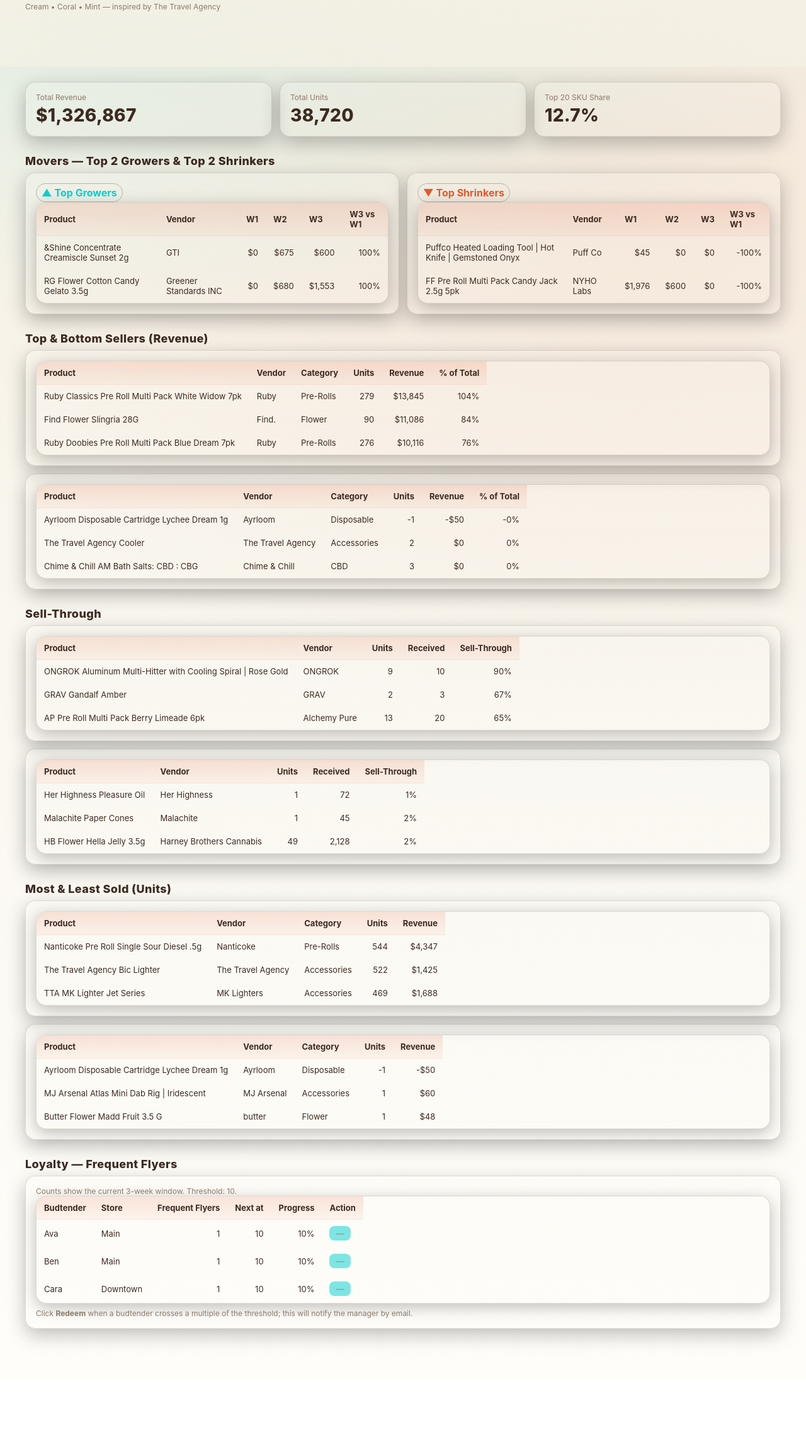
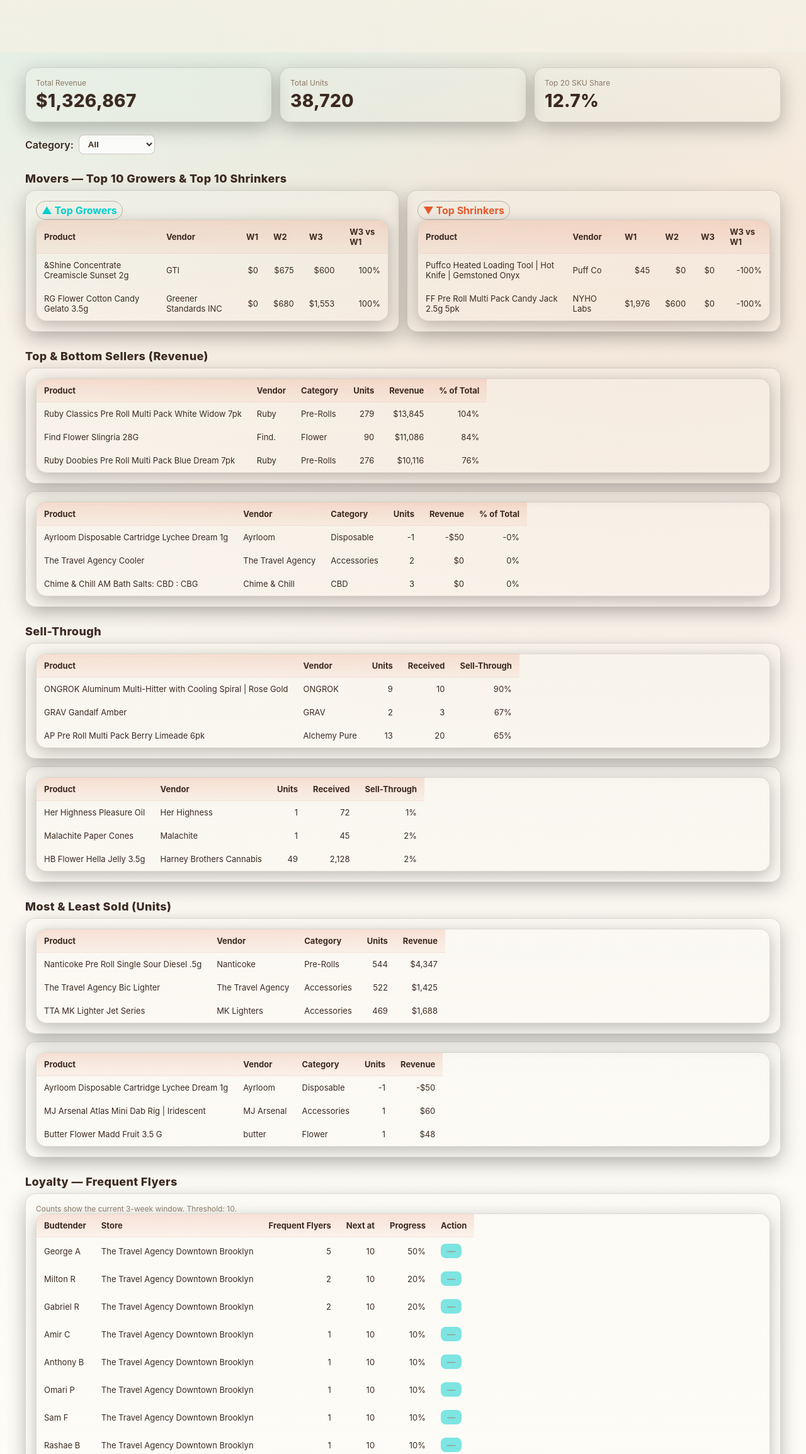
Before and after one commit to kaleogrant-tta/sales-crm, a plain HTML site: page index.html in a window 1280 px wide. Shown: the part 84-2393 px from the top of the page at 63% size. Before the commit the page ends 2274 px from the top, so only its background shows below. Drawn offline with Linux system fonts and the light colour scheme.

Commit message:
Add category filter and top 10 movers; remove tagline; update Frequent Flyer signups data

```diff
--- a/index.html
+++ b/index.html
@@ -68,9 +68,34 @@ tbody tr{transition:background .12s, transform .12s}tbody tr:hover{background:rg
 button.btn{background:var(--mint);color:var(--coffee);padding:4px 10px;border:none;border-radius:8px;cursor:pointer;font-weight:600;transition:background .15s}
 button.btn:hover{background:rgba(0,207,207,0.8)}
 button.btn:disabled{opacity:.5;cursor:not-allowed}
+
+/* Filter bar for category toggle */
+.filter-bar{
+  margin:16px 0;
+  display:flex;
+  align-items:center;
+  gap:8px;
+  flex-wrap:wrap;
+}
+.filter-label{
+  font-weight:600;
+  color:var(--coffee);
+}
+.filter-select{
+  padding:6px 10px;
+  border-radius:8px;
+  border:1px solid rgba(60,42,33,.25);
+  background:rgba(255,255,255,0.8);
+  color:var(--coffee);
+  font-weight:600;
+}
+.filter-select:focus{
+  outline:none;
+  box-shadow:0 0 0 2px rgba(230,88,44,.3);
+}
 </style></head>
 <body>
-<div class='header'><div class='container'><h1>3-Week Sales CRM</h1><div class='muted'>Cream • Coral • Mint — inspired by The Travel Agency</div></div></div>
+<div class='header'><div class='container'><h1>3-Week Sales CRM</h1></div></div>
 <div class='container'>
   <div class='kpis'>
     <div class='card'><div class='muted'>Total Revenue</div><div id='kpi-rev' class='metric'>—</div></div>
@@ -78,7 +103,13 @@ button.btn:disabled{opacity:.5;cursor:not-allowed}
     <div class='card'><div class='muted'>Top 20 SKU Share</div><div id='kpi-share' class='metric'>—</div></div>
   </div>
 
-  <div class='section-title'>Movers — Top 2 Growers & Top 2 Shrinkers</div>
+  <!-- Category filter toggle to view performance by cannabis category -->
+  <div class='filter-bar'>
+    <label for="category-filter" class="filter-label">Category:</label>
+    <select id="category-filter" class="filter-select"></select>
+  </div>
+
+  <div class='section-title'>Movers — Top 10 Growers & Top 10 Shrinkers</div>
   <div class='two-col'>
     <div class='card'><div class='chip up'>▲ Top Growers</div><table id='movers-growers'></table></div>
     <div class='card'><div class='chip down'>▼ Top Shrinkers</div><table id='movers-shrinkers'></table></div>
@@ -127,17 +158,7 @@ async function load(){
     {key:'W3',label:'W3',format:'currency',align:'right'},
     {key:'W3_vs_W1',label:'W3 vs W1',format:'pct',align:'right'}
   ];
-  table(
-    document.getElementById('movers-growers'),
-    pickTopN(DATA.sku_movers_up,'W3_vs_W1',2,false),
-    moverCols
-  );
-  table(
-    document.getElementById('movers-shrinkers'),
-    pickTopN(DATA.sku_movers_down,'W3_vs_W1',2,true),
-    moverCols
-  );
-
+  // Columns definitions for each table
   const revCols=[
     {key:'product',label:'Product'},
     {key:'vendor',label:'Vendor'},
@@ -146,9 +167,6 @@ async function load(){
     {key:'revenue',label:'Revenue',format:'currency',align:'right'},
     {key:'pct_total',label:'% of Total',format:'pct',align:'right'}
   ];
-  table(document.getElementById('top-sellers'), (DATA.sku_top_revenue||[]).slice(0,25), revCols);
-  table(document.getElementById('bottom-sellers'), (DATA.sku_bottom_revenue||[]).slice(0,25), revCols);
-
   const stCols=[
     {key:'product',label:'Product'},
     {key:'vendor',label:'Vendor'},
@@ -156,17 +174,6 @@ async function load(){
     {key:'units_received',label:'Received',format:'int',align:'right'},
     {key:'sell_through',label:'Sell-Through',format:'pct',align:'right'}
   ];
-  table(
-    document.getElementById('sell-top'),
-    (DATA.sku_sellthrough_top||[]).slice(0,25),
-    stCols
-  );
-  table(
-    document.getElementById('sell-bottom'),
-    (DATA.sku_sellthrough_bottom||[]).slice(0,25),
-    stCols
-  );
-
   const unitCols=[
     {key:'product',label:'Product'},
     {key:'vendor',label:'Vendor'},
@@ -174,16 +181,78 @@ async function load(){
     {key:'units',label:'Units',format:'int',align:'right'},
     {key:'revenue',label:'Revenue',format:'currency',align:'right'}
   ];
+  // Populate category filter options
+  const selectEl = document.getElementById('category-filter');
+  if(selectEl){
+    // gather categories from all relevant arrays
+    const allItems = [];
+    ['sku_top_revenue','sku_bottom_revenue','sku_most_units','sku_least_units','sku_sellthrough_top','sku_sellthrough_bottom','sku_movers_up','sku_movers_down'].forEach(key=>{
+      const arr = DATA[key] || [];
+      arr.forEach(item => { if(item && item.category) allItems.push(item.category); });
+    });
+    const cats = Array.from(new Set(allItems)).sort();
+    cats.unshift('All');
+    // Clear existing options
+    selectEl.innerHTML='';
+    cats.forEach(cat => { const opt=document.createElement('option'); opt.value=cat; opt.textContent=cat; selectEl.appendChild(opt); });
+    selectEl.addEventListener('change', updateTables);
+  }
+
+  // Function to filter arrays by selected category and update all tables
+  function updateTables(){
+    const selected = selectEl ? selectEl.value : 'All';
+    const filterCategory = arr => {
+      if(!arr) return [];
+      if(!selected || selected==='All') return [...arr];
+      return arr.filter(item => item && item.category === selected);
+    };
+    // Movers: show top 10 growers and shrinkers
+    table(
+      document.getElementById('movers-growers'),
+      pickTopN(filterCategory(DATA.sku_movers_up),'W3_vs_W1',10,false),
+      moverCols
+    );
+    table(
+      document.getElementById('movers-shrinkers'),
+      pickTopN(filterCategory(DATA.sku_movers_down),'W3_vs_W1',10,true),
+      moverCols
+    );
+    // Top & bottom sellers
+    table(
+      document.getElementById('top-sellers'),
+      filterCategory(DATA.sku_top_revenue).slice(0,25),
+      revCols
+    );
+    table(
+      document.getElementById('bottom-sellers'),
+      filterCategory(DATA.sku_bottom_revenue).slice(0,25),
+      revCols
+    );
+    // Sell-through
+    table(
+      document.getElementById('sell-top'),
+      filterCategory(DATA.sku_sellthrough_top).slice(0,25),
+      stCols
+    );
+    table(
+      document.getElementById('sell-bottom'),
+      filterCategory(DATA.sku_sellthrough_bottom).slice(0,25),
+      stCols
+    );
+    // Most & least sold units
     table(
       document.getElementById('most-units'),
-    (DATA.sku_most_units||[]).slice(0,25),
+      filterCategory(DATA.sku_most_units).slice(0,25),
       unitCols
     );
     table(
       document.getElementById('least-units'),
-    (DATA.sku_least_units||[]).slice(0,25),
+      filterCategory(DATA.sku_least_units).slice(0,25),
       unitCols
     );
+  }
+  // Initial table rendering
+  updateTables();
 
   loadLoyalty();
 }
--- a/loyalty_signups.json
+++ b/loyalty_signups.json
@@ -1,5 +1,104 @@
 [
-  {"date":"2025-08-14","budtender":"Ava","customer_id":"anon-001","store":"Main"},
-  {"date":"2025-08-15","budtender":"Ben","customer_id":"anon-002","store":"Main"},
-  {"date":"2025-08-16","budtender":"Cara","customer_id":"anon-003","store":"Downtown"}
+  {
+    "date": "2025-08-02",
+    "budtender": "George A",
+    "customer_id": "2874324",
+    "store": "The Travel Agency Downtown Brooklyn"
+  },
+  {
+    "date": "2025-08-03",
+    "budtender": "Milton R",
+    "customer_id": "2878178",
+    "store": "The Travel Agency Downtown Brooklyn"
+  },
+  {
+    "date": "2025-08-04",
+    "budtender": "Amir C",
+    "customer_id": "2879051",
+    "store": "The Travel Agency Downtown Brooklyn"
+  },
+  {
+    "date": "2025-08-04",
+    "budtender": "Gabriel R",
+    "customer_id": "2879156",
+    "store": "The Travel Agency Downtown Brooklyn"
+  },
+  {
+    "date": "2025-08-05",
+    "budtender": "Milton R",
+    "customer_id": "2881201",
+    "store": "The Travel Agency Downtown Brooklyn"
+  },
+  {
+    "date": "2025-08-10",
+    "budtender": "Anthony B",
+    "customer_id": "2895912",
+    "store": "The Travel Agency Downtown Brooklyn"
+  },
+  {
+    "date": "2025-08-12",
+    "budtender": "Omari P",
+    "customer_id": "2901180",
+    "store": "The Travel Agency Downtown Brooklyn"
+  },
+  {
+    "date": "2025-08-12",
+    "budtender": "Sam F",
+    "customer_id": "2901585",
+    "store": "The Travel Agency Downtown Brooklyn"
+  },
+  {
+    "date": "2025-08-13",
+    "budtender": "George A",
+    "customer_id": "2903566",
+    "store": "The Travel Agency Downtown Brooklyn"
+  },
+  {
+    "date": "2025-08-13",
+    "budtender": "Rashae B",
+    "customer_id": "2903715",
+    "store": "The Travel Agency Downtown Brooklyn"
+  },
+  {
+    "date": "2025-08-16",
+    "budtender": "Colbi K",
+    "customer_id": "2911589",
+    "store": "The Travel Agency Downtown Brooklyn"
+  },
+  {
+    "date": "2025-08-18",
+    "budtender": "Gabriel R",
+    "customer_id": "2916887",
+    "store": "The Travel Agency Downtown Brooklyn"
+  },
+  {
+    "date": "2025-08-19",
+    "budtender": "Taz L",
+    "customer_id": "2920464",
+    "store": "The Travel Agency Downtown Brooklyn"
+  },
+  {
+    "date": "2025-08-20",
+    "budtender": "Alex S",
+    "customer_id": "2920826",
+    "store": "The Travel Agency Downtown Brooklyn"
+  },
+  {
+    "date": "2025-08-20",
+    "budtender": "George A",
+    "customer_id": "2921396",
+    "store": "The Travel Agency Downtown Brooklyn"
+  },
+  {
+    "date": "2025-08-22",
+    "budtender": "George A",
+    "customer_id": "2927420",
+    "store": "The Travel Agency Downtown Brooklyn"
+  },
+  {
+    "date": "2025-08-22",
+    "budtender": "George A",
+    "customer_id": "2928592",
+    "store": "The Travel Agency Downtown Brooklyn"
+  }
 ]
```
Lines whose indentation alone changed are shown as unchanged.
